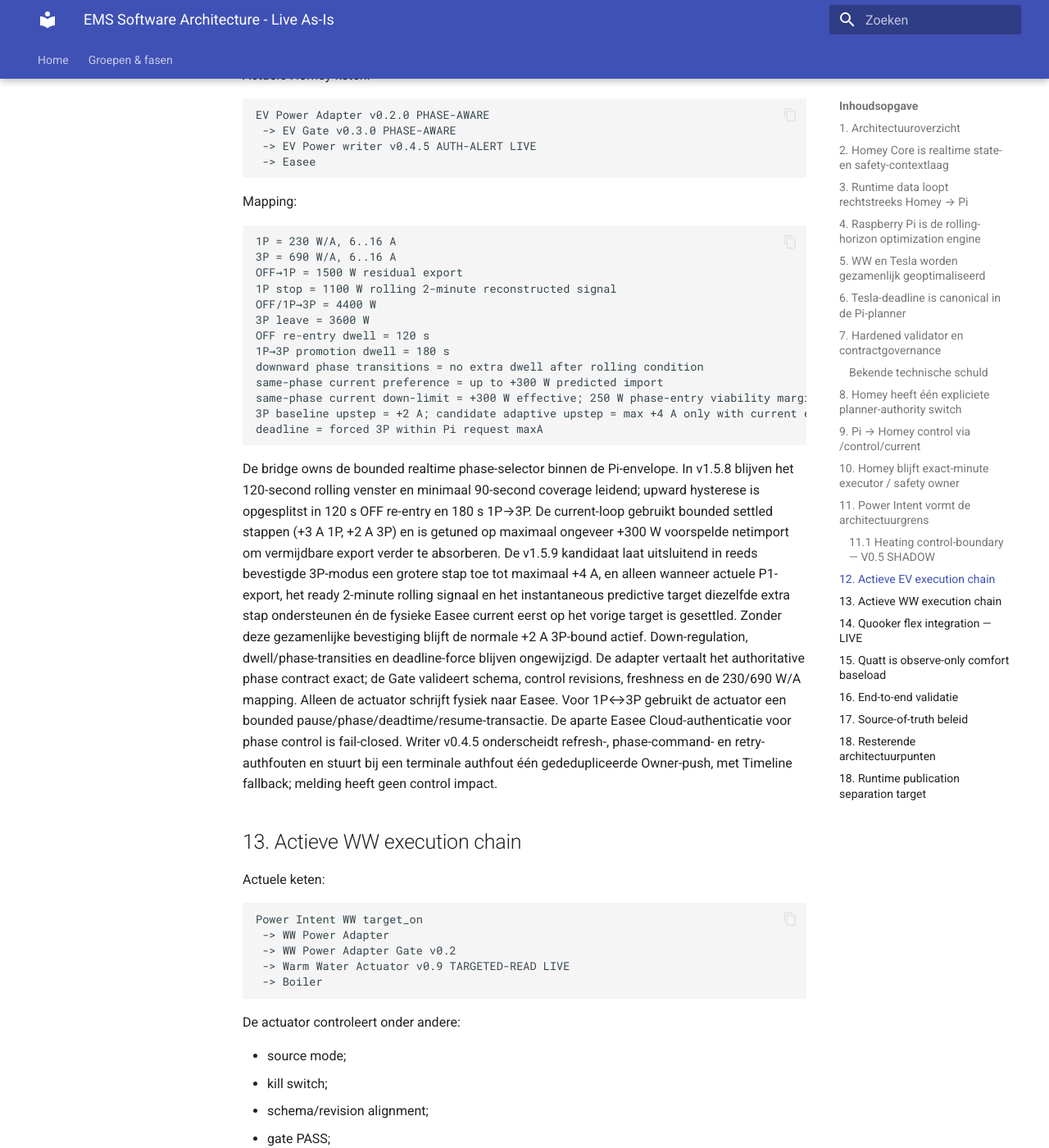
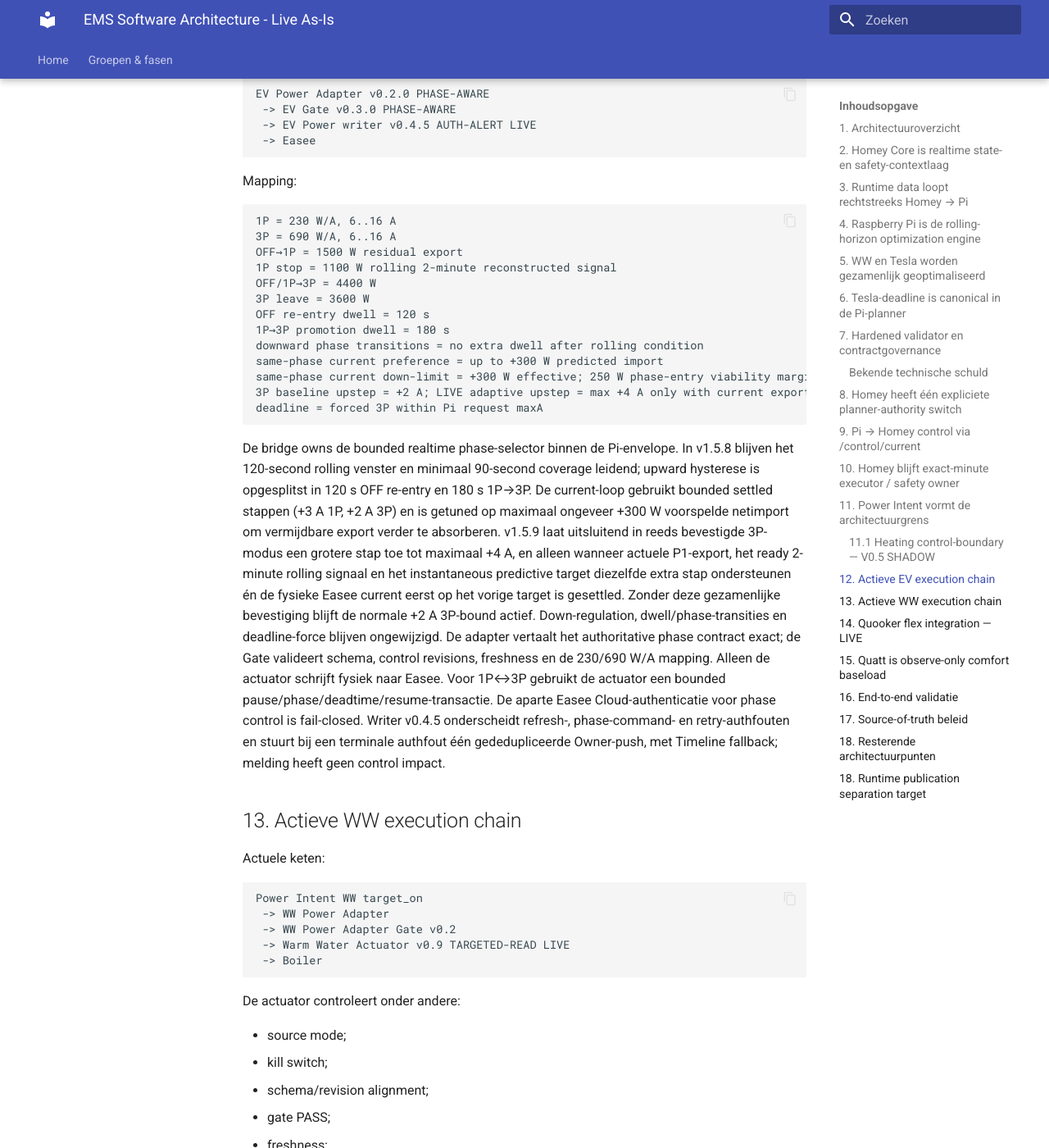
Before and after one commit to OnsKasteeltje/homey-energy-manual, an MkDocs documentation site: the page built from docs/architecture/ems-software-architecture-live.md, in a window 1280 px wide and 1400 px high, scrolled down 7065 px. Shown: the whole window at 82% size. Built offline with MkDocs 1.6.1 and Material for MkDocs 9.7.7, drawn with Linux system fonts in a browser that asks for light colours; some of the changed text lies outside the part shown.

Commit message:
docs(ev): promote adaptive upscale to live architecture

````diff
--- a/docs/architecture/ems-software-architecture-live.md
+++ b/docs/architecture/ems-software-architecture-live.md
@@ -28,7 +28,7 @@
                          ↓
                /control/current
                          ↓ LAN
-              HOMEY PI BRIDGE v1.5.8 LIVE / v1.5.9 candidate
+              HOMEY PI BRIDGE v1.5.9 LIVE
                          ↓
                  EM2_Power_Intent
                   ↙             ↘
@@ -186,7 +186,7 @@
 
 ## 9. Pi → Homey control via /control/current
 
-De actieve bridge is nog `EM v2 | 20 Power Intent | PI Dynamic Planner Bridge v1.5.8 PRODUCTION TUNED [READY]`; v1.5.9 is de same-flow kandidaat voor adaptive 3P-upscale. De bridge leest:
+De actieve bridge is `EM v2 | 20 Power Intent | PI Dynamic Planner Bridge v1.5.9 ADAPTIVE UPSCALE [READY]`. De bridge leest:
 
 ```text
 http://192.168.1.42:3100/control/current
@@ -304,11 +304,11 @@
 downward phase transitions = no extra dwell after rolling condition
 same-phase current preference = up to +300 W predicted import
 same-phase current down-limit = +300 W effective; 250 W phase-entry viability margin remains
-3P baseline upstep = +2 A; candidate adaptive upstep = max +4 A only with current export + ready rolling support + settled physical target
+3P baseline upstep = +2 A; LIVE adaptive upstep = max +4 A only with current export + ready rolling support + settled physical target
 deadline = forced 3P within Pi request maxA
 ```
 
-De bridge owns de bounded realtime phase-selector binnen de Pi-envelope. In v1.5.8 blijven het 120-second rolling venster en minimaal 90-second coverage leidend; upward hysterese is opgesplitst in 120 s OFF re-entry en 180 s 1P→3P. De current-loop gebruikt bounded settled stappen (+3 A 1P, +2 A 3P) en is getuned op maximaal ongeveer +300 W voorspelde netimport om vermijdbare export verder te absorberen. De v1.5.9 kandidaat laat uitsluitend in reeds bevestigde 3P-modus een grotere stap toe tot maximaal +4 A, en alleen wanneer actuele P1-export, het ready 2-minute rolling signaal en het instantaneous predictive target diezelfde extra stap ondersteunen én de fysieke Easee current eerst op het vorige target is gesettled. Zonder deze gezamenlijke bevestiging blijft de normale +2 A 3P-bound actief. Down-regulation, dwell/phase-transities en deadline-force blijven ongewijzigd. De adapter vertaalt het authoritative phase contract exact; de Gate valideert schema, control revisions, freshness en de 230/690 W/A mapping. Alleen de actuator schrijft fysiek naar Easee. Voor 1P↔3P gebruikt de actuator een bounded pause/phase/deadtime/resume-transactie. De aparte Easee Cloud-authenticatie voor phase control is fail-closed. Writer v0.4.5 onderscheidt refresh-, phase-command- en retry-authfouten en stuurt bij een terminale authfout één gededupliceerde Owner-push, met Timeline fallback; melding heeft geen control impact.
+De bridge owns de bounded realtime phase-selector binnen de Pi-envelope. In v1.5.8 blijven het 120-second rolling venster en minimaal 90-second coverage leidend; upward hysterese is opgesplitst in 120 s OFF re-entry en 180 s 1P→3P. De current-loop gebruikt bounded settled stappen (+3 A 1P, +2 A 3P) en is getuned op maximaal ongeveer +300 W voorspelde netimport om vermijdbare export verder te absorberen. v1.5.9 laat uitsluitend in reeds bevestigde 3P-modus een grotere stap toe tot maximaal +4 A, en alleen wanneer actuele P1-export, het ready 2-minute rolling signaal en het instantaneous predictive target diezelfde extra stap ondersteunen én de fysieke Easee current eerst op het vorige target is gesettled. Zonder deze gezamenlijke bevestiging blijft de normale +2 A 3P-bound actief. Down-regulation, dwell/phase-transities en deadline-force blijven ongewijzigd. De adapter vertaalt het authoritative phase contract exact; de Gate valideert schema, control revisions, freshness en de 230/690 W/A mapping. Alleen de actuator schrijft fysiek naar Easee. Voor 1P↔3P gebruikt de actuator een bounded pause/phase/deadtime/resume-transactie. De aparte Easee Cloud-authenticatie voor phase control is fail-closed. Writer v0.4.5 onderscheidt refresh-, phase-command- en retry-authfouten en stuurt bij een terminale authfout één gededupliceerde Owner-push, met Timeline fallback; melding heeft geen control impact.
 
 ## 13. Actieve WW execution chain
 
````
